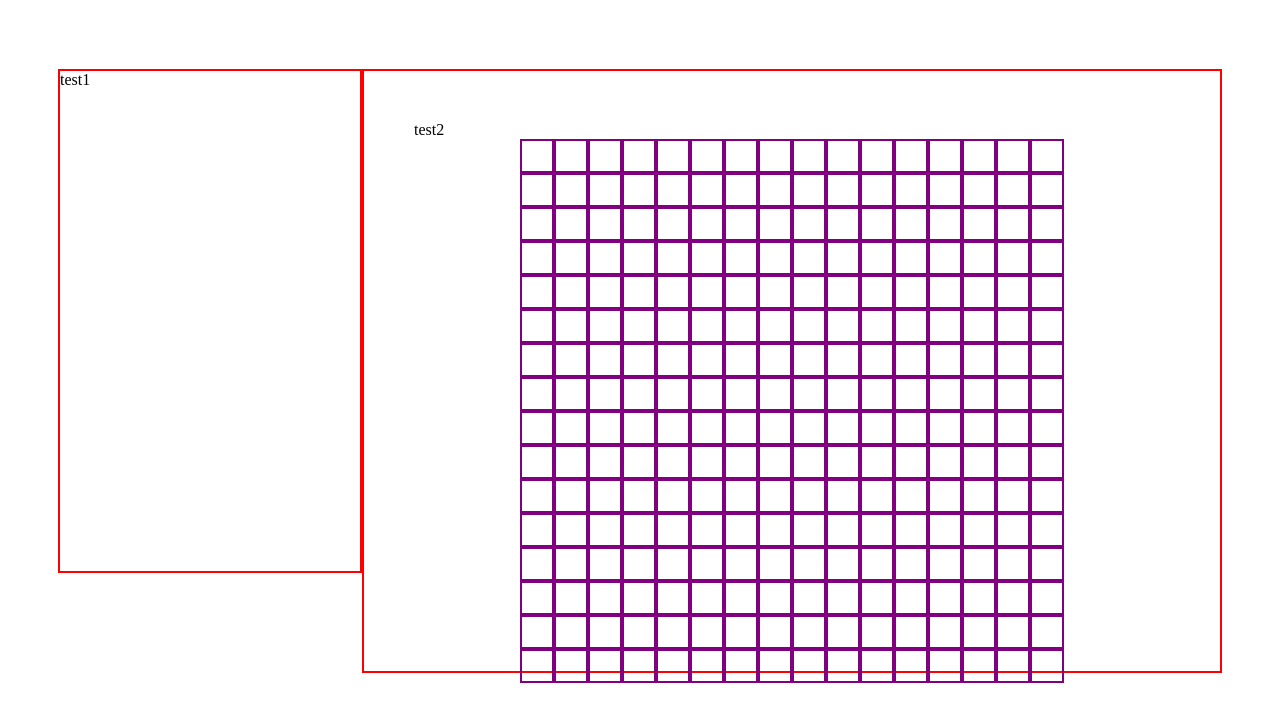
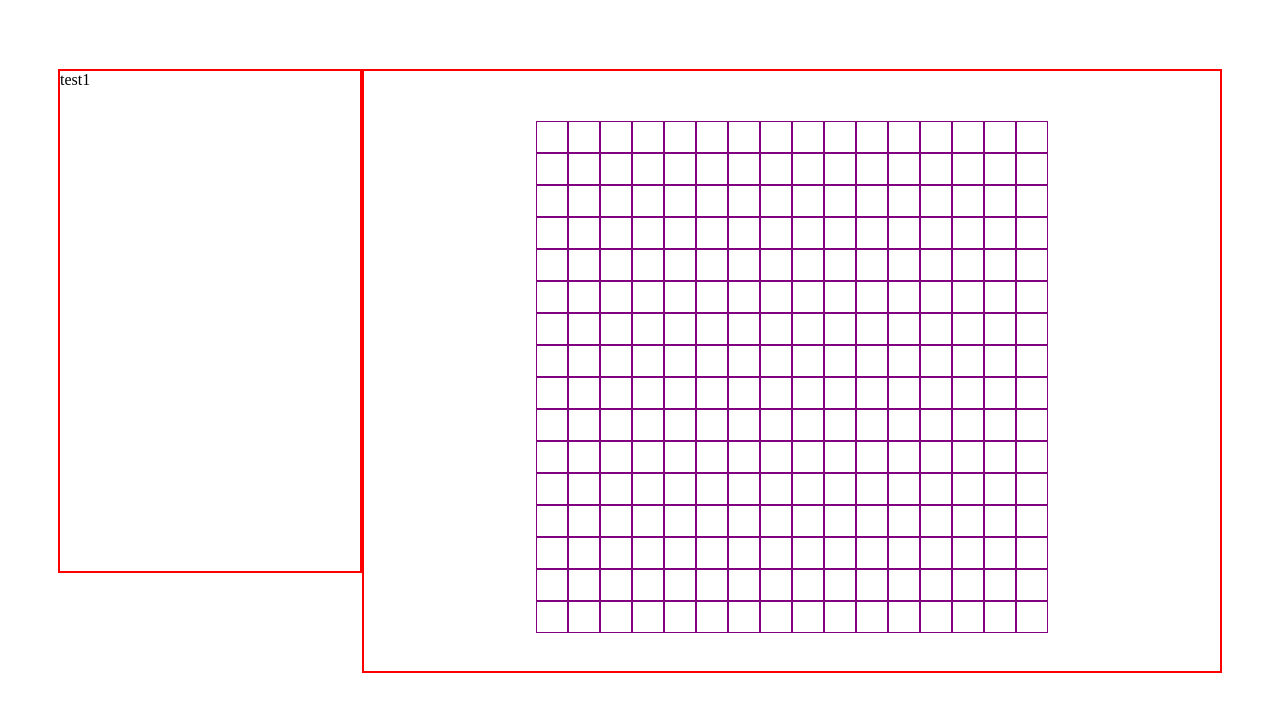
Before and after one commit to tosuzu1/TOP-Etch-a-sketch, a plain HTML site: page index.html in a window 1280 px wide. Shown: the part 61-782 px from the top of the page. Drawn offline with Linux system fonts and the light colour scheme.

Commit message:
forgot to include index and style

```diff
--- a/index.html
+++ b/index.html
@@ -17,7 +17,6 @@
         test1
       </div>
       <div id="etch-area">
-        test2
       </div>
     </div>
     <script src="index.js"></script>
--- a/style.css
+++ b/style.css
@@ -29,7 +29,7 @@
 }
 
 .debug-border {
-    border: 2px solid purple;
+    border: 1px solid purple;
     width: 30px;
     height: 30px;
 }
```
